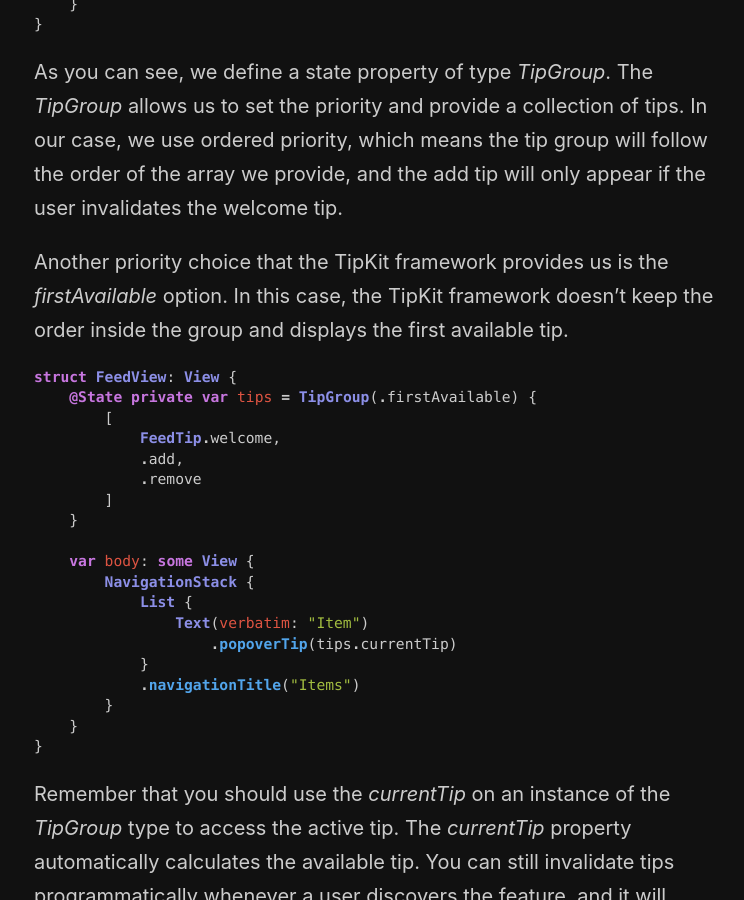
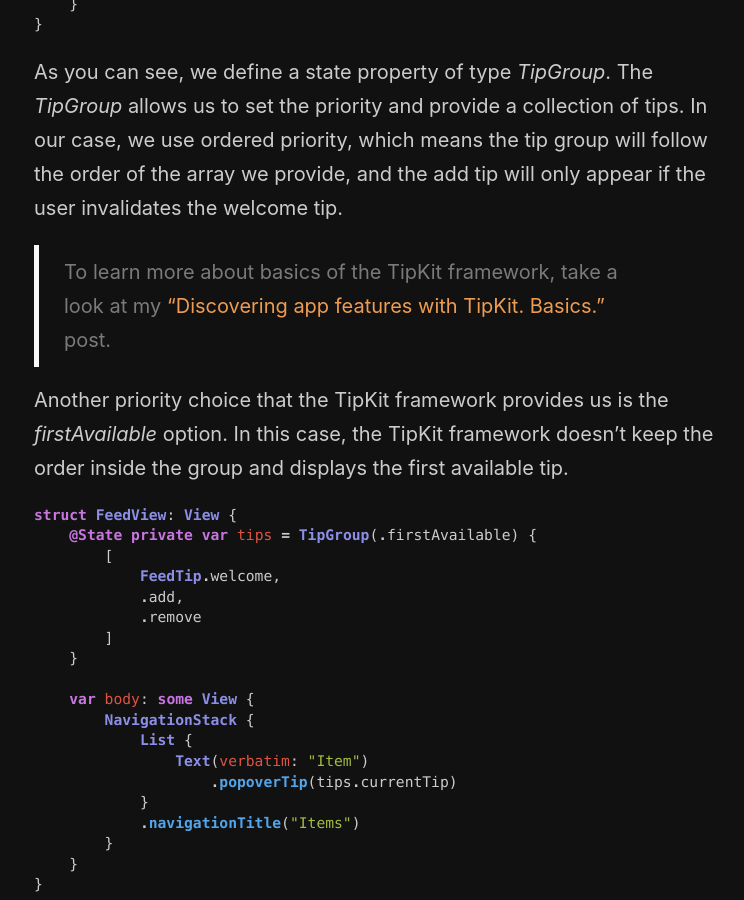
Before and after one commit to mecid/mecid.github.io, a Jekyll site: the page built from _posts/2024-09-17-discovering-app-features-with-tipkit-groups.md, in a window 1280 px wide and 900 px high, scrolled down 1931 px. Shown: the whole window, without its empty margins (256-1000 px from the left). Built offline with Jekyll 4.4.1, drawn with Linux system fonts in a browser that asks for light colours.

Commit message:
reference added to the tipkit groups post

````diff
--- a/_posts/2024-09-17-discovering-app-features-with-tipkit-groups.md
+++ b/_posts/2024-09-17-discovering-app-features-with-tipkit-groups.md
@@ -70,6 +70,8 @@
 ```
 
 As you can see, we define a state property of type *TipGroup*. The *TipGroup* allows us to set the priority and provide a collection of tips. In our case, we use ordered priority, which means the tip group will follow the order of the array we provide, and the add tip will only appear if the user invalidates the welcome tip.
+
+> To learn more about basics of the TipKit framework, take a look at my ["Discovering app features with TipKit. Basics."](/2024/05/07/discovering-app-features-with-tipkit-basics/) post.
 
 Another priority choice that the TipKit framework provides us is the *firstAvailable* option. In this case, the TipKit framework doesn't keep the order inside the group and displays the first available tip.
 
````
